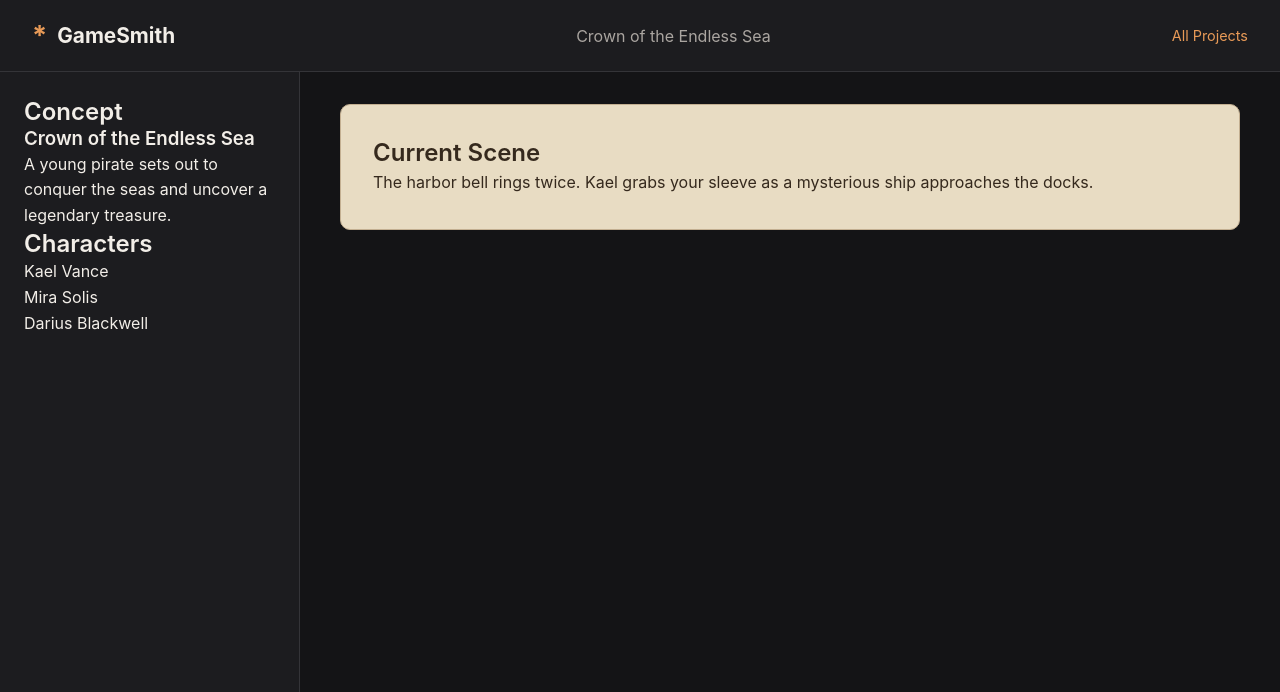
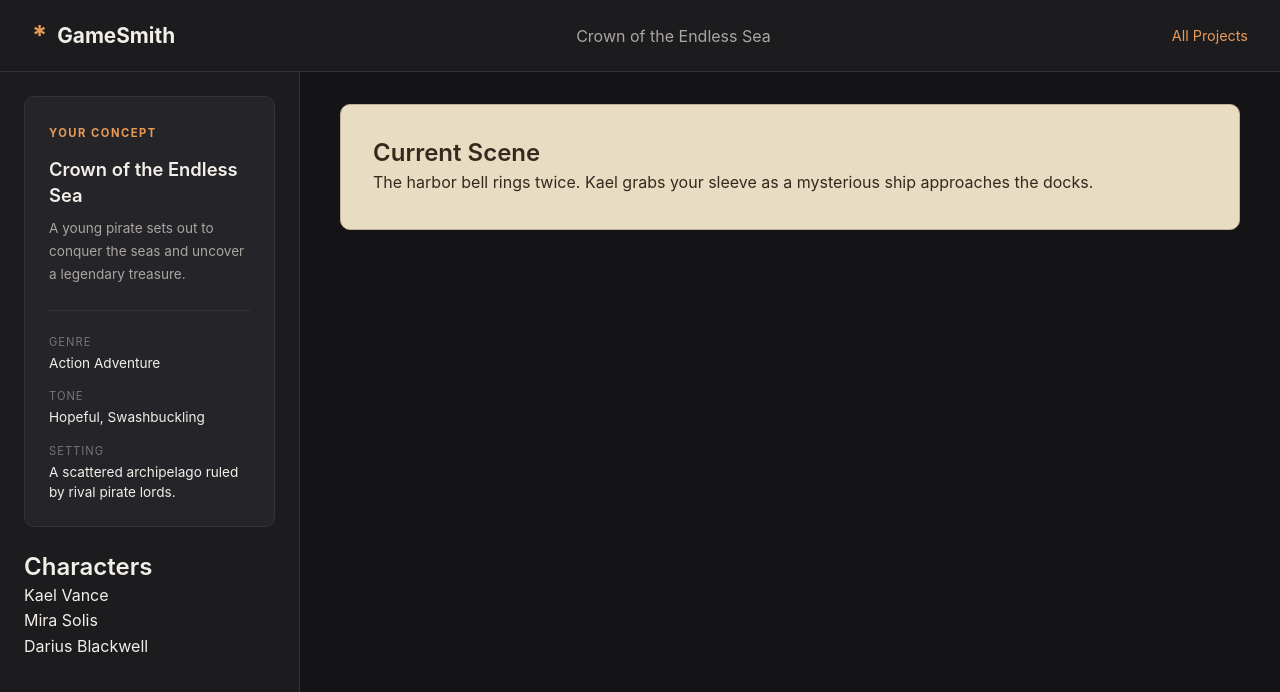
Before and after one commit to ezerenm/gamesmith, a React app in the folder frontend/: page /projects/1 in a window 1280 px wide. Shown: the top 692 px of the page. Built offline with nearby package versions, Linux system fonts and the light colour scheme; the HTML template or start-up script is replaced by a standard one.

Commit message:
Implemented concept panel styling

```diff
--- a/frontend/src/components/ConceptPanel.jsx
+++ b/frontend/src/components/ConceptPanel.jsx
@@ -0,0 +1,37 @@
+
+export default function ConceptPanel({ project }) {
+  if (!project) return null;
+
+  return (
+    <section className="concept-panel">
+      <div className="panel-heading">
+        <span className="panel-label">YOUR CONCEPT</span>
+      </div>
+
+      <h2 className="concept-title">
+        {project.title || "Untitled Project"}
+      </h2>
+
+      <p className="concept-premise">
+        {project.premise || "Generate a concept to get started."}
+      </p>
+
+      <div className="concept-details">
+        <div className="concept-detail">
+          <span className="detail-label">Genre</span>
+          <span className="detail-value">{project.genre || "—"}</span>
+        </div>
+
+        <div className="concept-detail">
+          <span className="detail-label">Tone</span>
+          <span className="detail-value">{project.tone || "—"}</span>
+        </div>
+
+        <div className="concept-detail">
+          <span className="detail-label">Setting</span>
+          <span className="detail-value">{project.setting || "—"}</span>
+        </div>
+      </div>
+    </section>
+  );
+}
--- a/frontend/src/pages/WorkspacePage.jsx
+++ b/frontend/src/pages/WorkspacePage.jsx
@@ -1,9 +1,12 @@
+
 import TopBar from "../components/TopBar";
+import ConceptPanel from "../components/ConceptPanel";
 import { mockWorkspace } from "../api/mockData";
 import "../styles/workspace.css";
 
 export default function WorkspacePage() {
   const { project, characters, scenes } = mockWorkspace;
+
   const currentScene = scenes.find(
     (scene) => scene.id === project.current_scene_id
   );
@@ -14,11 +17,9 @@ export default function WorkspacePage() {
 
       <div className="workspace-layout">
         <aside className="workspace-sidebar">
-          <h2>Concept</h2>
-          <h3>{project.title}</h3>
-          <p>{project.premise}</p>
+          <ConceptPanel project={project} />
 
-          <h2>Characters</h2>
+          <h2 style={{ marginTop: "24px" }}>Characters</h2>
           {characters.map((character) => (
             <p key={character.id}>{character.name}</p>
           ))}
--- a/frontend/src/styles/workspace.css
+++ b/frontend/src/styles/workspace.css
@@ -93,3 +93,63 @@
   color: var(--parchment-text);
   line-height: 1.8;
 }
+
+
+/* Concept panel */
+.concept-panel {
+  padding: var(--space-lg);
+  background: var(--bg-tertiary);
+  border: 1px solid var(--border-primary);
+  border-radius: var(--radius-md);
+}
+
+.panel-heading {
+  margin-bottom: var(--space-md);
+}
+
+.panel-label {
+  color: var(--accent-primary);
+  font-size: 0.7rem;
+  font-weight: 700;
+  letter-spacing: 1.5px;
+}
+
+.concept-title {
+  font-size: 1.15rem;
+  line-height: 1.4;
+  margin-bottom: var(--space-sm);
+}
+
+.concept-premise {
+  color: var(--text-secondary);
+  font-size: 0.85rem;
+  line-height: 1.7;
+}
+
+.concept-details {
+  display: flex;
+  flex-direction: column;
+  gap: var(--space-md);
+  margin-top: var(--space-lg);
+  padding-top: var(--space-lg);
+  border-top: 1px solid var(--border-primary);
+}
+
+.concept-detail {
+  display: flex;
+  flex-direction: column;
+  gap: 4px;
+}
+
+.detail-label {
+  color: var(--text-muted);
+  font-size: 0.7rem;
+  text-transform: uppercase;
+  letter-spacing: 1px;
+}
+
+.detail-value {
+  color: var(--text-primary);
+  font-size: 0.85rem;
+  line-height: 1.5;
+}
```
